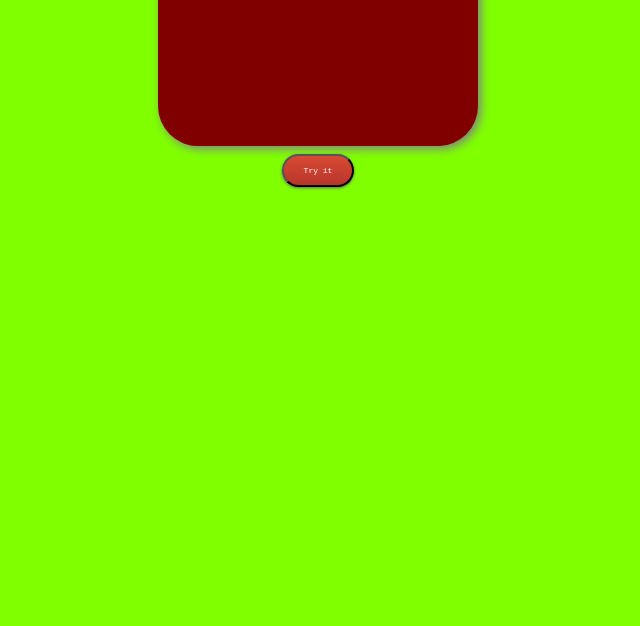
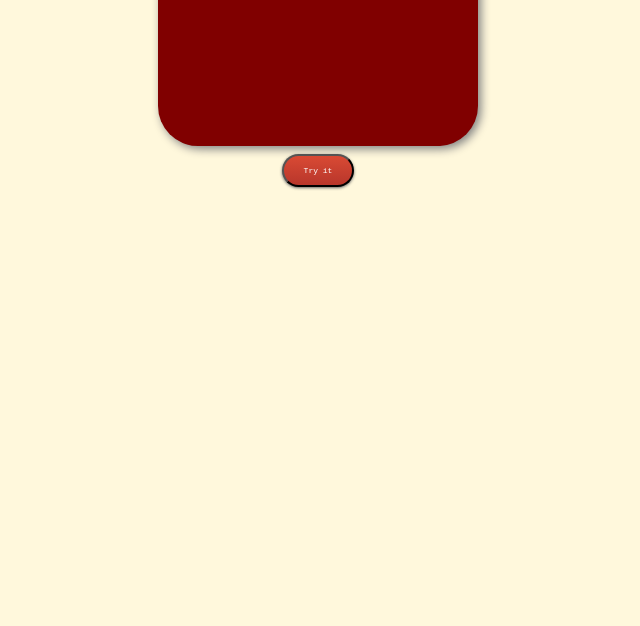
Before and after one commit to bmpandrada/lovepercent, a plain HTML site: page index.html in a window 1280 px wide. Shown: the part 174-800 px from the top of the page, without its empty margins (322-962 px from the left). Drawn offline with Linux system fonts and the light colour scheme.

Commit message:
Update style.css

```diff
--- a/style.css
+++ b/style.css
@@ -11,7 +11,7 @@
     padding: 5em 0;
     height: 100vh;
     width: auto;
-    background: chartreuse;
+    background: #FFF8DC;
 }
 
 #demo {
```
